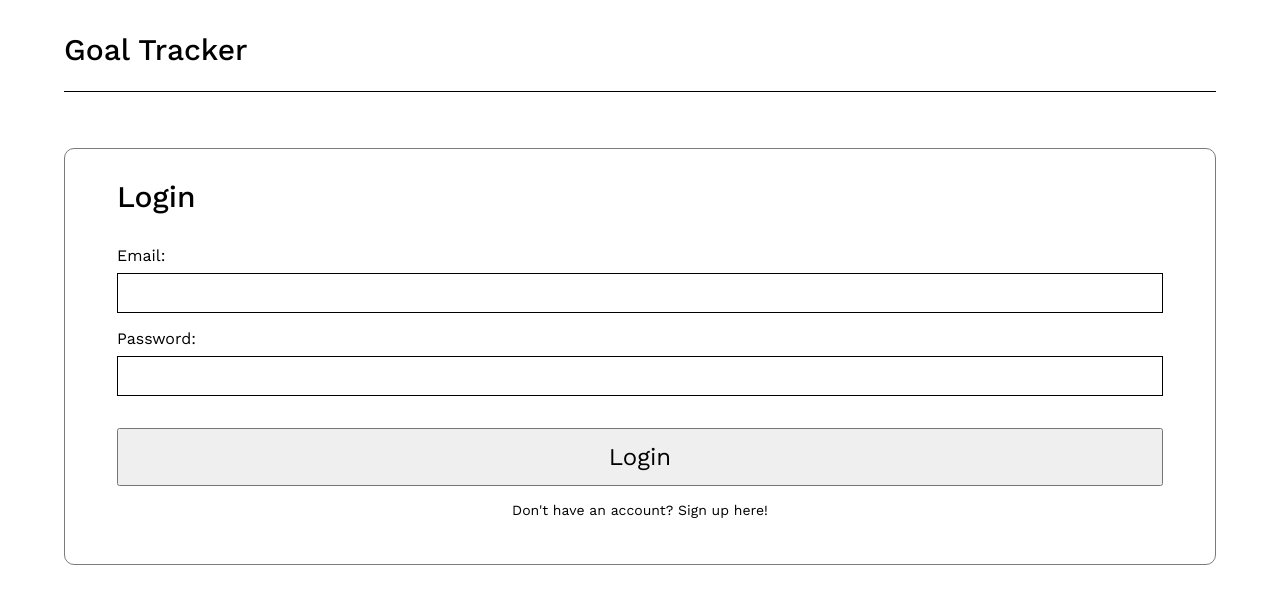
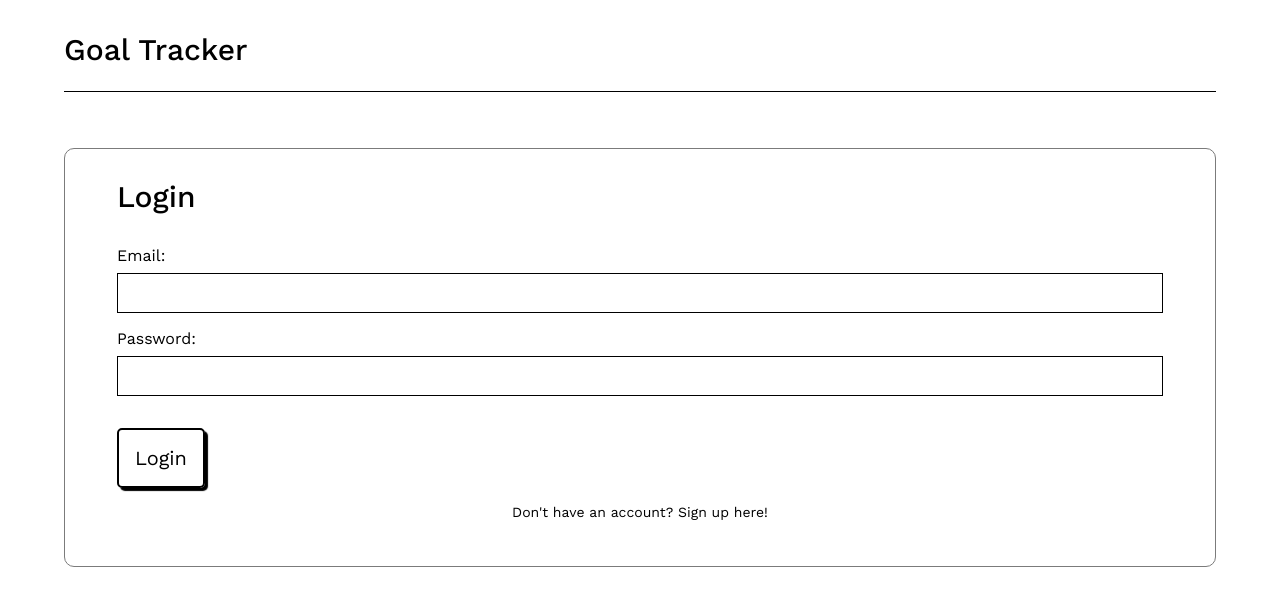
Before and after one commit to karla-codes/goal-tracker, a React (Create React App) app in the folder client/: page / in a window 1280 px wide. Shown: the top 606 px of the page. Built offline with nearby package versions, Linux system fonts and the light colour scheme.

Commit message:
Add styles for textarea and buttons

```diff
--- a/client/src/style.css
+++ b/client/src/style.css
@@ -5,6 +5,7 @@ Minimal CSS Reset
 html {
   box-sizing: border-box;
   font-size: 16px;
+  /* background-color: #f3f8ff; */
 }
 
 *,
@@ -79,6 +80,30 @@ header nav a {
   margin-top: 10px;
 }
 
+.button {
+  font-size: 1.25rem;
+  font-family: inherit;
+  height: 3.625rem;
+  border: none;
+  background-color: transparent;
+  padding: 0;
+  cursor: pointer;
+
+  display: inline-flex;
+  align-items: center;
+  justify-content: center;
+  border: 2px solid black;
+  border-radius: 5px;
+  box-shadow: 3px 3px 1px black;
+  width: max-content;
+  height: max-content;
+  padding: 1rem;
+
+  @media screen and (-ms-high-contrast: active) {
+    border: 2px solid currentcolor;
+  }
+}
+
 /*********************************************************************
 Login/Sign Up Form
 *********************************************************************/
@@ -121,12 +146,6 @@ Login/Sign Up Form
 
 .form-wrapper form input:last-of-type {
   margin-bottom: 2rem;
-}
-
-.button {
-  font-size: 1.5rem;
-  font-family: inherit;
-  height: 3.625rem;
 }
 
 .cancel-btn {
@@ -214,6 +233,7 @@ Goal Form
 .goal-form {
   display: flex;
   flex-wrap: wrap;
+  margin-bottom: 4em;
 }
 
 .goal-form h1 {
@@ -252,6 +272,7 @@ Goal Form
 
 .form-description {
   margin-bottom: 2rem;
+  text-decoration: underline;
 }
 
 .form-textfields {
@@ -271,6 +292,13 @@ Goal Form
   margin-bottom: 10px;
 }
 
+.form-textfields textarea {
+  font-family: inherit;
+  font-size: max(16px, 1em);
+  margin-bottom: 1rem;
+  padding: 5px;
+}
+
 .form-select {
   display: flex;
   flex-direction: column;
@@ -278,7 +306,6 @@ Goal Form
 }
 
 .form-select select {
-  appearance: none;
   background-color: transparent;
   border: none;
   padding: 0 1em 0 0;
@@ -288,16 +315,21 @@ Goal Form
   font-size: inherit;
   cursor: inherit;
   line-height: inherit;
-  outline: none;
 }
 
 .form-select select {
-  width: 100%;
+  width: max-content;
   border: 1px solid rgb(74, 74, 74);
-  border-radius: 0.25rem;
-  padding: 0.25rem 0.5rem;
-  /* font-size: 1.25rem; */
+  border-radius: 0.25em;
+  padding: 0.25em 0.5em;
   cursor: pointer;
   line-height: 1.1;
   background-color: #fff;
 }
+
+.form-buttons {
+  display: flex;
+  justify-content: space-between;
+  align-items: center;
+  width: 200px;
+}
```
